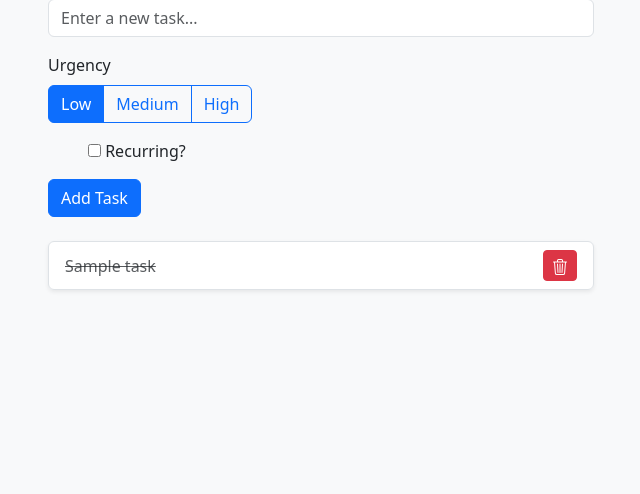
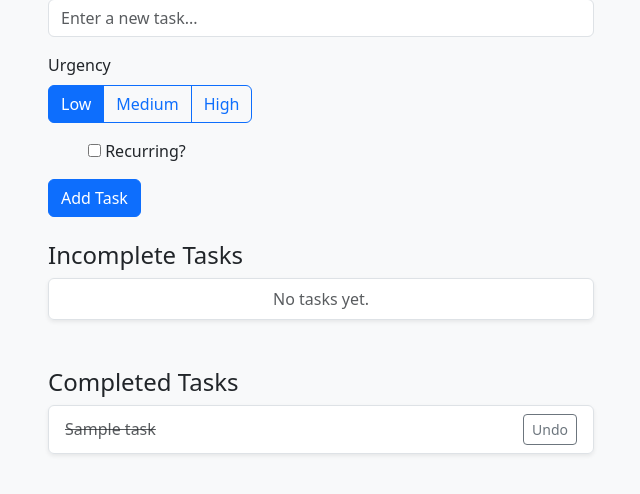
Before and after one commit to Alangsam/django-app-todo, a Django app: page / in a window 1280 px wide. Shown: the part 104-598 px from the top of the page, without its empty margins (319-959 px from the left). Run offline with Django 4.2, Linux system fonts and the light colour scheme; a user stored in the database is signed in; tables that the repository leaves empty hold one stand-in row (values such as "Sample post").

Commit message:
complete tasks functionality

```diff
--- a/todo/models.py
+++ b/todo/models.py
@@ -26,6 +26,8 @@ class Task(models.Model):
     recurring_frequency = models.CharField(max_length=10, choices=FREQUENCY_CHOICES, blank=True, null=True)
     urgency = models.CharField(max_length=10, choices=URGENCY_CHOICES, default='low')
     user = models.ForeignKey(User, on_delete=models.CASCADE, blank=True, null=True)
+    completed = models.BooleanField(default=False)
+
 
     def next_due_date(self):
         if not self.is_recurring or not self.recurring_frequency:
--- a/todo/templates/todo/task_list.html
+++ b/todo/templates/todo/task_list.html
@@ -77,35 +77,66 @@
             <button type="submit" class="btn btn-primary">Add Task</button>
           </form>
 
-          <!-- Task List -->
-          <ul class="list-group shadow-sm">
-            {% for task in tasks %}
+          <!-- Incomplete Tasks -->
+          <h4 class="mt-4">Incomplete Tasks</h4>
+          <ul class="list-group shadow-sm mb-5">
+            {% for task in incomplete_tasks %}
             <li
               class="list-group-item d-flex justify-content-between align-items-center"
             >
-              <!-- Toggle button & task title -->
               <div class="d-flex align-items-center">
                 <a
                   href="{% url 'task_detail' task.id %}"
-                  class="{% if task.completed %}text-decoration-line-through text-muted{% endif %} text-decoration-none"
+                  class="text-decoration-none"
                 >
                   {{ task.title }}
                 </a>
               </div>
+              <div class="d-flex align-items-center gap-2">
+                <form method="post" action="{% url 'toggle_task' task.id %}">
+                  {% csrf_token %}
+                  <button type="submit" class="btn btn-sm btn-outline-success">
+                    ✓
+                  </button>
+                </form>
+                <form method="post" action="{% url 'delete_task' task.id %}">
+                  {% csrf_token %}
+                  <button
+                    type="submit"
+                    class="btn btn-sm btn-danger text-white"
+                  >
+                    {% include "todo/icons/trash.svg" %}
+                  </button>
+                </form>
+              </div>
+            </li>
+            {% empty %}
+            <li class="list-group-item text-muted text-center">
+              No tasks yet.
+            </li>
+            {% endfor %}
+          </ul>
 
-              <!-- Delete button -->
-              <form method="post" action="{% url 'delete_task' task.id %}">
+          <!-- Completed Tasks -->
+          <h4>Completed Tasks</h4>
+          <ul class="list-group shadow-sm">
+            {% for task in completed_tasks %}
+            <li
+              class="list-group-item d-flex justify-content-between align-items-center text-muted"
+            >
+              <div>
+                <s>{{ task.title }}</s>
+              </div>
+              <form method="post" action="{% url 'toggle_task' task.id %}">
                 {% csrf_token %}
-                <button type="submit" class="btn btn-sm btn-danger text-white">
-                  <span class="text-white">
-                    {% include "todo/icons/trash.svg" %}
-                  </span>
+                <button type="submit" class="btn btn-sm btn-outline-secondary">
+                  Undo
                 </button>
               </form>
             </li>
             {% empty %}
-            <li class="list-group-item text-center text-muted">
-              No tasks yet.
+            <li class="list-group-item text-muted text-center">
+              No completed tasks.
             </li>
             {% endfor %}
           </ul>
--- a/todo/urls.py
+++ b/todo/urls.py
@@ -6,4 +6,6 @@ urlpatterns = [
     path('toggle/<int:task_id>/', views.toggle_task, name='toggle_task'),
     path('delete/<int:task_id>/', views.delete_task, name='delete_task'),
     path('task/<int:task_id>/', views.task_detail, name='task_detail'),
+    path('tasks/<int:task_id>/toggle/', views.toggle_task_completion, name='toggle_task'),
+
 ]
--- a/todo/views.py
+++ b/todo/views.py
@@ -21,7 +21,14 @@ def task_list(request):
             task.save()
             return redirect('task_list')
 
-    return render(request, 'todo/task_list.html', {'tasks': tasks, 'form': form})
+    incomplete_tasks = Task.objects.filter(user=request.user, completed=False).order_by('-created_at')
+    completed_tasks = Task.objects.filter(user=request.user, completed=True).order_by('-created_at')
+
+    return render(request, 'todo/task_list.html', {
+        'form': form,
+        'incomplete_tasks': incomplete_tasks,
+        'completed_tasks': completed_tasks,
+    })
 
 def toggle_task(request, task_id):
     task = get_object_or_404(Task, id=task_id)
@@ -38,6 +45,13 @@ def task_detail(request, task_id):
     task = get_object_or_404(Task, id=task_id, user=request.user)
     return render(request, 'todo/task_detail.html', {'task': task})
 
+@login_required
+def toggle_task_completion(request, task_id):
+    task = get_object_or_404(Task, id=task_id, user=request.user)
+    task.completed = not task.completed
+    task.save()
+    return redirect('task_list')
+
 def signup_view(request):
     if request.user.is_authenticated:
         return redirect('task_list')
```
Also changed, not shown: todo/templates/todo/task_detail.html (+15 -1 lines).
